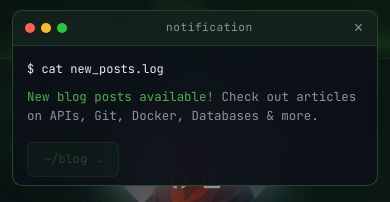
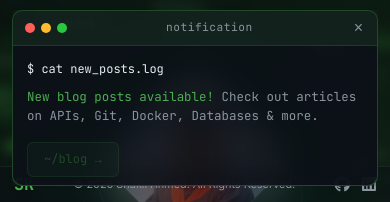
Before and after one commit to ahmedmshakil/ahmedmshakil.github.io, a plain HTML site: page index.html in a window 390 px wide. Shown: the part 642-844 px from the top of the page. Drawn offline with Linux system fonts and the light colour scheme; no server answers.

Commit message:
style: make footer a single slim line on mobile

```diff
--- a/css/styles.css
+++ b/css/styles.css
@@ -1096,9 +1096,7 @@ section {
     }
 
     .footer-content {
-        flex-direction: column;
-        gap: 20px;
-        text-align: center;
+        gap: 12px;
     }
 }
 
@@ -1379,10 +1377,10 @@ section {
     }
 }
 
-@media (max-width: 992px) {
-    /* footer stacks into a taller bar here */
+@media (max-width: 560px) {
+    /* footer is a slim single-line bar on phones */
     .hero {
-        --footer-h: 114px;
+        --footer-h: 38px;
     }
 }
 
@@ -2000,3 +1998,45 @@ body.modal-open {
     gap: 8px;
     margin-top: 6px;
 }
+
+/* ===== Footer: single slim line on phones ===== */
+@media (max-width: 560px) {
+    body {
+        padding-bottom: 40px;
+    }
+
+    .footer {
+        padding: 4px 0;
+    }
+
+    .footer .container {
+        width: 100%;
+        padding: 0 14px;
+    }
+
+    .footer-content {
+        gap: 10px;
+    }
+
+    .footer-logo a {
+        font-size: 1.05rem;
+    }
+
+    .footer-copyright {
+        flex: 1;
+        min-width: 0;
+        overflow: hidden;
+        text-align: center;
+        text-overflow: ellipsis;
+        white-space: nowrap;
+        font-size: 0.68rem;
+    }
+
+    .footer-social {
+        gap: 12px;
+    }
+
+    .footer-social a {
+        font-size: 1rem;
+    }
+}
```
